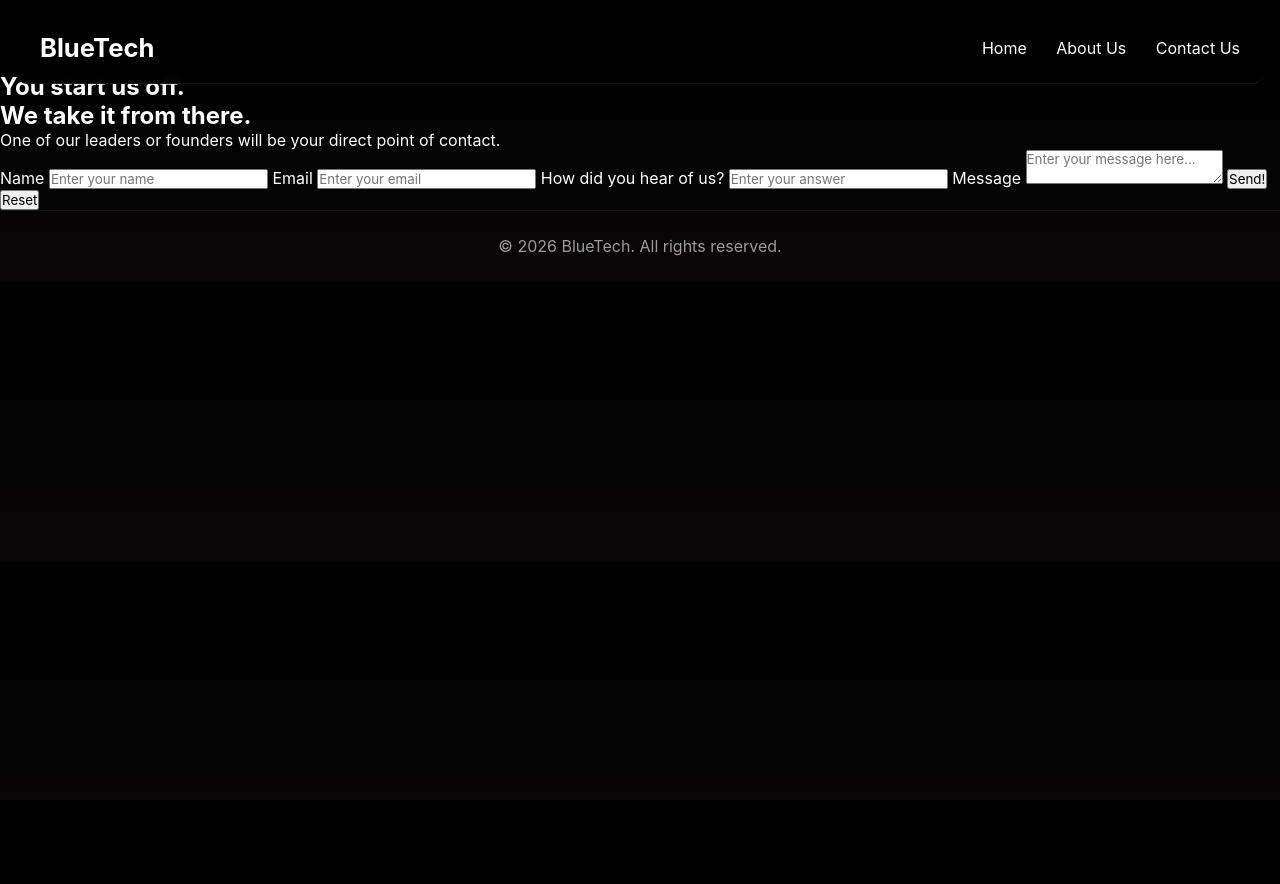
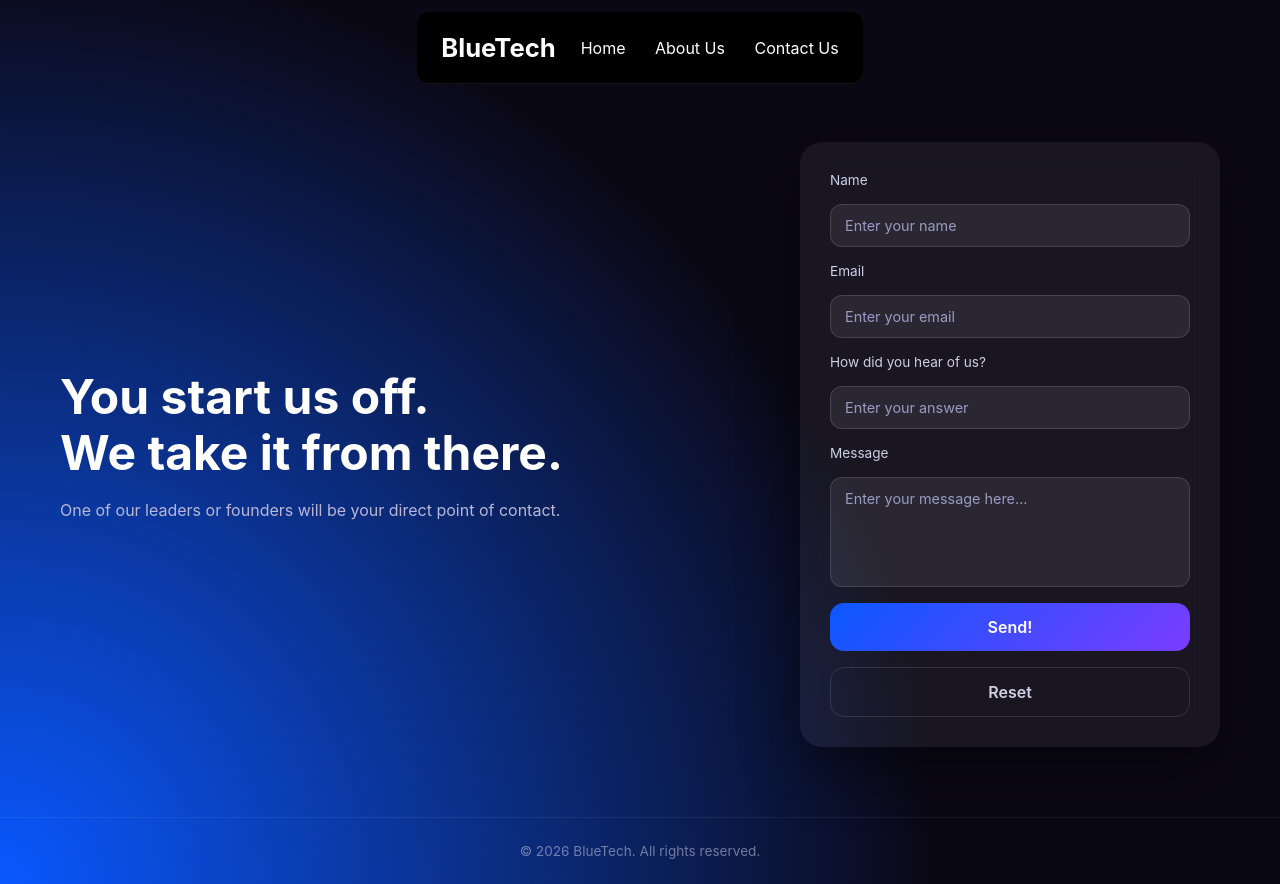
Before and after one commit to 20-zulu-astone/Portfolio-Company-Blue, a plain HTML site: page contactUs.html in a window 1280 px wide. Before the commit the page ends 800 px from the top, so only its background shows below. Drawn offline with Linux system fonts and the light colour scheme.

Commit message:
Update style.css

```diff
--- a/style.css
+++ b/style.css
@@ -661,3 +661,167 @@ body {
   opacity: 0;
   animation: fadeIn 1.3s forwards;
 }
+ /* contact us page specific styles  */
+    @import url("https://fonts.googleapis.com/css2?family=Inter:wght@400;500;600;700&display=swap");
+
+    :root {
+  --bg-dark: #0b0815;
+  --bg-accent: #0a58ff;
+  --text-main: #ffffff;
+  --text-muted: #b8b8d6;
+  --card-bg: rgba(255, 255, 255, 0.06);
+  --border-soft: rgba(255, 255, 255, 0.12);
+  --gradient-main: linear-gradient(135deg, #0a58ff, #7b3cff);
+}
+
+
+/* ---------- BASE ---------- */
+
+body.contact-us {
+  min-height: 100vh;
+  font-family: "Inter", sans-serif;
+  background: radial-gradient(
+      circle at bottom left,
+      var(--bg-accent),
+      var(--bg-dark) 60%
+  );
+  color: var(--text-main);
+  display: flex;
+  flex-direction: column;
+}
+
+/* ---------- CONTACT SECTION ---------- */
+
+.contact-section {
+  flex: 1;
+  display: flex;
+  justify-content: space-between;
+  align-items: center;
+  padding: 70px 60px;
+  gap: 60px;
+}
+
+/* ---------- LEFT TEXT ---------- */
+
+.contact-info {
+  max-width: 520px;
+}
+
+.contact-info h1 {
+  font-size: 3rem;
+  font-weight: 700;
+  line-height: 1.15;
+  margin-bottom: 20px;
+}
+
+.contact-info p {
+  font-size: 1rem;
+  color: var(--text-muted);
+}
+
+/* ---------- FORM CARD ---------- */
+
+.contact-form {
+  width: 420px;
+  background: var(--card-bg);
+  backdrop-filter: blur(16px);
+  border-radius: 22px;
+  padding: 30px;
+  display: flex;
+  flex-direction: column;
+  gap: 16px;
+  box-shadow: 0 20px 60px rgba(0, 0, 0, 0.45);
+}
+
+/* ---------- FORM ELEMENTS ---------- */
+
+.contact-form label {
+  font-size: 0.85rem;
+  color: #cfcfe5;
+}
+
+.contact-form input,
+.contact-form textarea {
+  background: rgba(255, 255, 255, 0.08);
+  border: 1px solid var(--border-soft);
+  border-radius: 12px;
+  padding: 12px 14px;
+  font-size: 0.9rem;
+  color: var(--text-main);
+  outline: none;
+}
+
+.contact-form textarea {
+  min-height: 110px;
+  resize: none;
+}
+
+.contact-form input::placeholder,
+.contact-form textarea::placeholder {
+  color: #9b9bc2;
+}
+
+/* ---------- BUTTONS ---------- */
+
+.contact-form button {
+  border: none;
+  border-radius: 14px;
+  padding: 14px;
+  font-size: 1rem;
+  font-weight: 600;
+  cursor: pointer;
+}
+
+.contact-form button[type="submit"] {
+  background: var(--gradient-main);
+  color: #fff;
+}
+
+.contact-form button[type="reset"] {
+  background: transparent;
+  border: 1px solid var(--border-soft);
+  color: #cfcfe5;
+}
+
+/* ---------- FOOTER ---------- */
+
+footer {
+  text-align: center;
+  font-size: 0.85rem;
+  color: var(--text-muted);
+  padding: 25px;
+  border-top: 1px solid rgba(255,255,255,.1);
+  opacity: 0.6;
+}
+
+/* ---------- RESPONSIVE ---------- */
+
+@media (max-width: 900px) {
+  .contact-section {
+    flex-direction: column;
+    align-items: flex-start;
+    padding: 50px 24px;
+  }
+
+  .contact-form {
+    width: 100%;
+  }
+
+  .contact-info h1 {
+    font-size: 2.4rem;
+  }
+}
+.gradient-text {
+  background-clip: text;
+  font-size: 2.5rem; /* adjust size as needed */
+  font-weight: bold;
+  text-align: center;
+
+  /* Gradient text */
+  background: linear-gradient(90deg, #0a58ff, #8E44AD, #E91E63, #F39C12, #2ECC71);
+  -webkit-background-clip: text;
+  -webkit-text-fill-color: transparent;
+
+  /* Optional shadow for depth */
+  text-shadow: 1px 1px 2px rgba(0, 0, 0, 0.2);
+}
```
